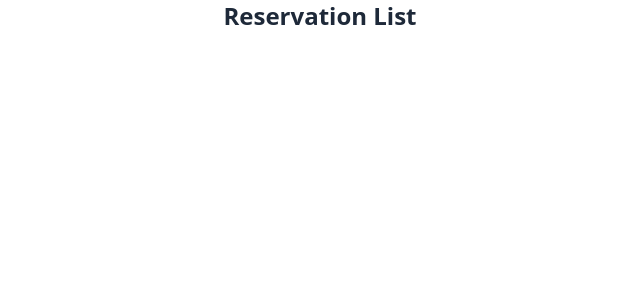
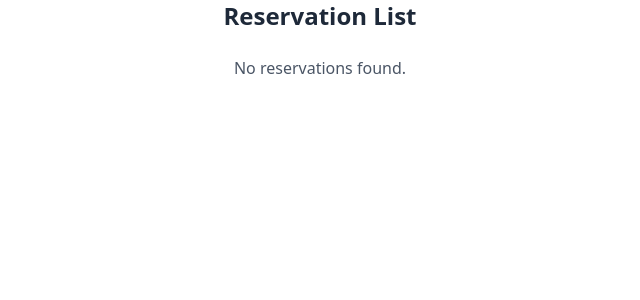
Before and after one commit to mithalesh-mk/hotel-app, an Angular app: page /reservation in a window 1280 px wide. Shown: the top 300 px of the page, without its empty margins (320-960 px from the left). Built offline with nearby package versions, Linux system fonts and the light colour scheme.

Commit message:
@if @else control flow added

```diff
--- a/src/app/reservation-form/reservation-form.ts
+++ b/src/app/reservation-form/reservation-form.ts
@@ -39,6 +39,7 @@ export class ReservationForm implements OnInit {
       //console.log(this.reservationForm.value);
       const newReservation: Reservation  = this.reservationForm.value;
       this.reservationService.addReservation(newReservation);
+      this.reservationForm.reset();
     }
 
   }
--- a/src/app/reservation-list/reservation-list.html
+++ b/src/app/reservation-list/reservation-list.html
@@ -1,5 +1,6 @@
 <h2 class="text-2xl font-bold mb-6 text-center text-gray-800">Reservation List</h2>
 
+@if(reservations.length>0){
   <ul class="space-y-6 max-w-3xl mx-auto">
     <li
       *ngFor="let reservation of reservations"
@@ -32,3 +33,6 @@
       </div>
     </li>
   </ul>
+}@else {
+  <p class="text-center text-gray-600">No reservations found.</p>
+}
```
Lines whose indentation alone changed are shown as unchanged.
